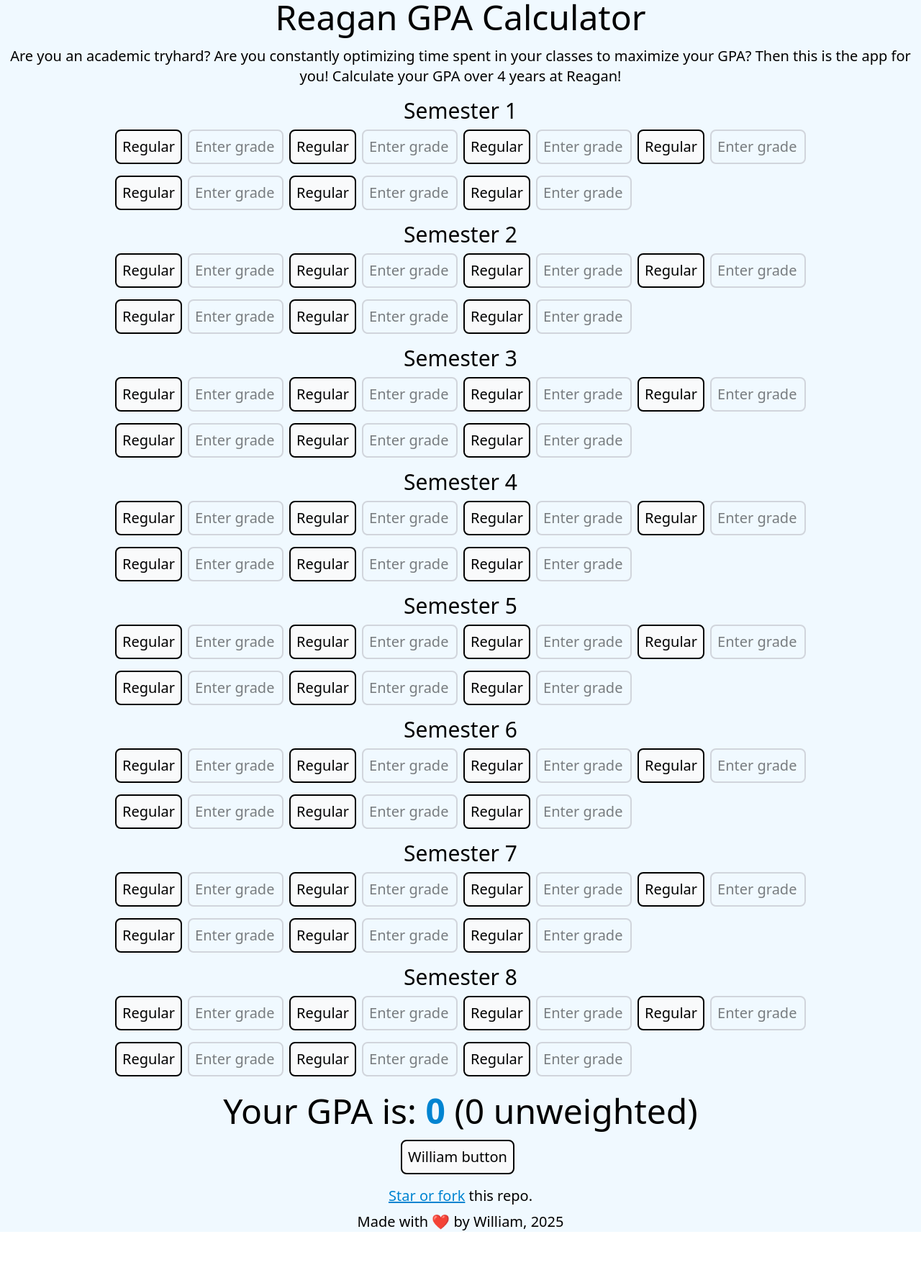
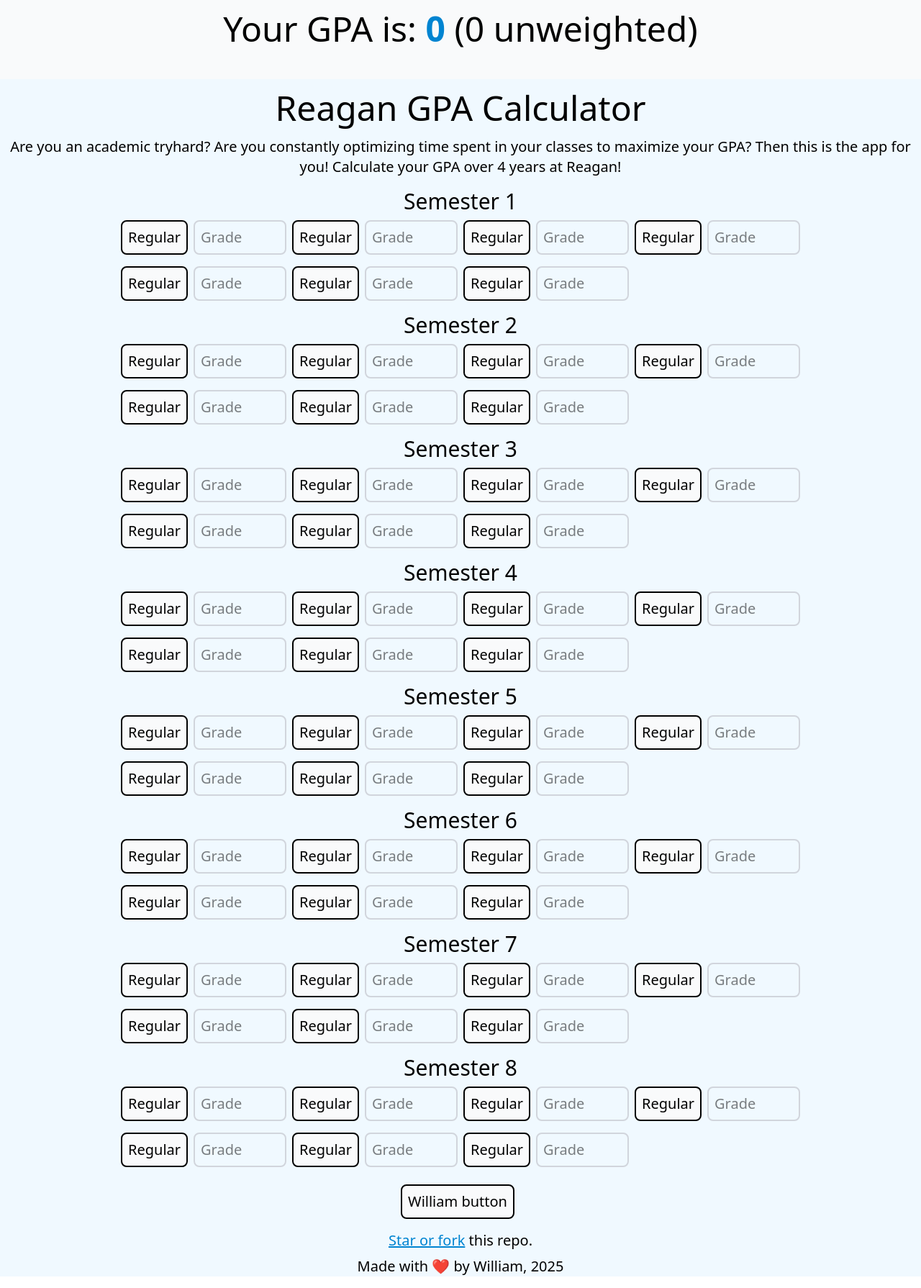
Before and after one commit to renaissancedog/gpa-calculator, a SvelteKit app: page / in a window 1280 px wide. Shown: the whole page at 72% size. Before the commit the page ends 1728 px from the top, so only its background shows below. Built offline with nearby package versions, Linux system fonts and the light colour scheme.

Commit message:
more improvments

```diff
--- a/src/lib/Input.svelte
+++ b/src/lib/Input.svelte
@@ -10,6 +10,12 @@
 
   let types = ['Regular', 'Honors', 'AP'];
   $effect(() => {
+    if (amount > 100) {
+      amount = 100;
+    }
+    if (amount < 0) {
+      amount = 0;
+    }
     const copyGrade = untrack(() => get(grades));
     const copyWeight = untrack(() => get(weights));
     copyGrade[parseInt(id)] = amount;
@@ -47,7 +53,7 @@
   </div>
   <input
     bind:value={amount}
-    placeholder="Enter grade"
+    placeholder="Grade"
     class="mb-2 w-full rounded-lg border-2 border-gray-300 p-2 focus:border-blue-500 focus:outline-none"
   />
 </div>
--- a/src/routes/+page.svelte
+++ b/src/routes/+page.svelte
@@ -48,6 +48,15 @@
 </script>
 
 <div class="space-y-4">
+  <div
+    class="sticky top-0 z-50 mx-auto h-auto min-h-[110px] w-screen items-center bg-gray-50 p-4 px-12 text-center text-2xl"
+  >
+    <h1 class="text-5xl">
+      Your GPA is:
+      <span class="font-bold text-sky-600">{gpa}</span>
+      ({uwgpa} unweighted)
+    </h1>
+  </div>
   <div class="mb-4 space-y-4 text-xl">
     <h1 class="bold text-center text-5xl">Reagan GPA Calculator</h1>
     <p>
@@ -56,7 +65,9 @@
       your GPA over 4 years at Reagan!
     </p>
   </div>
-  <div class="mx-auto grid w-3/4 grid-cols-4 items-center justify-center gap-2">
+  <div
+    class="mx-auto items-center justify-center gap-2 px-2 lg:grid lg:w-3/4 lg:grid-cols-4"
+  >
     {#each items as id}
       {#if id % 7 == 0}
         <h2 class="col-span-4 text-center text-3xl">
@@ -66,14 +77,6 @@
       <Input {id} amount={$grades[id]} classType={$weights[id]} />
     {/each}
   </div>
-
-  <div>
-    <h1 class="text-5xl">
-      Your GPA is:
-      <span class="font-bold text-sky-600">{gpa}</span>
-      ({uwgpa} unweighted)
-    </h1>
-  </div>
   <button
     class="dropbtn mr-2 rounded-lg border-2 bg-gray-50 p-2 hover:bg-gray-100"
     onclick={williamGrades}>William button</button
```
Also changed, not shown: jsconfig.json (deleted, +0 -13 lines).
